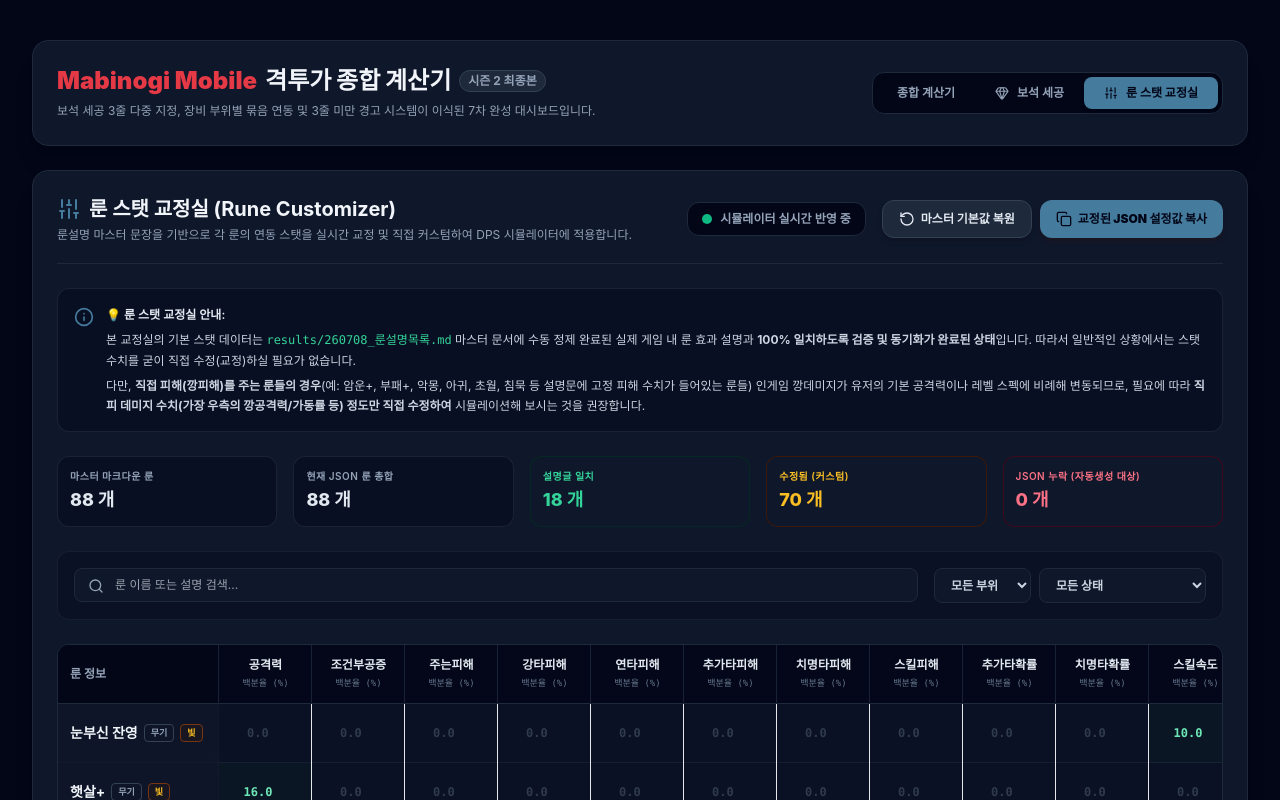
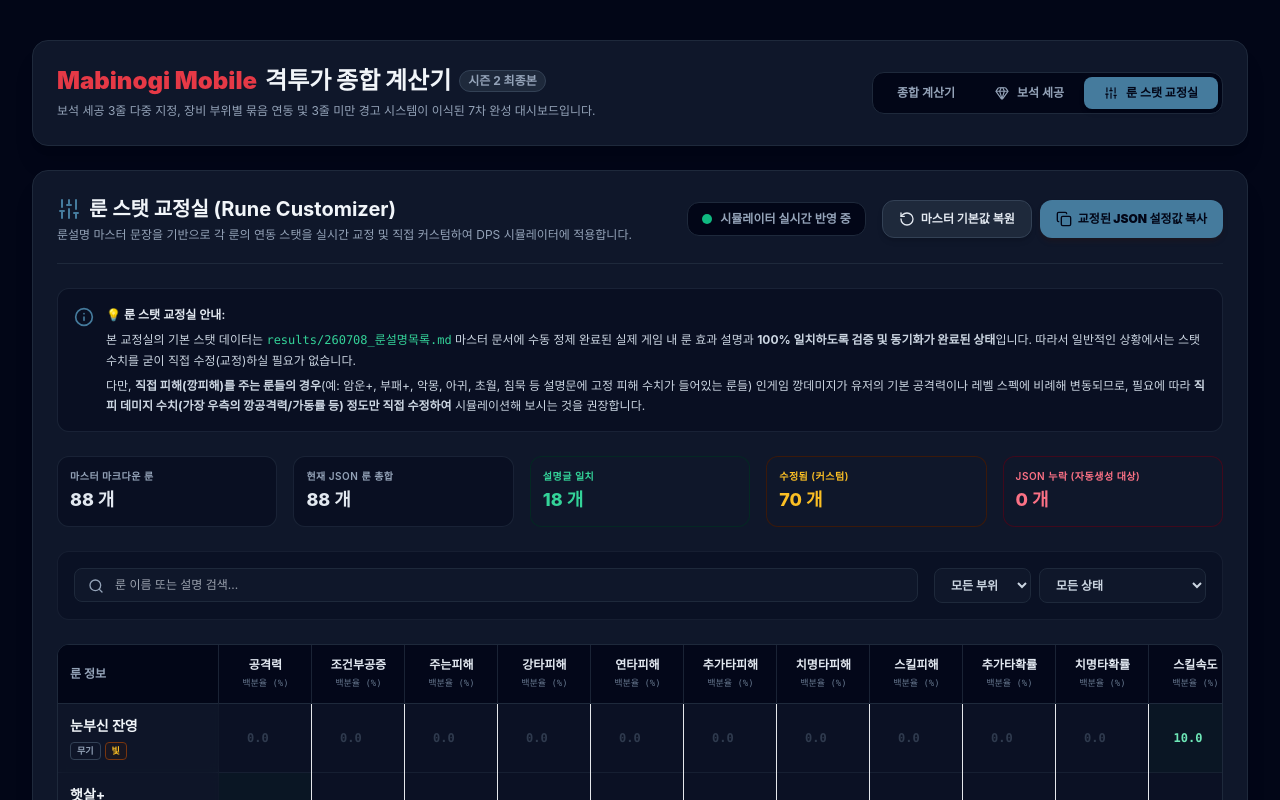
Before and after one commit to PayongaleuL/MobiNogi-fighter-season2, a React (Vite) app: page / in a window 1280 px wide. Both pictures are taken after a click on the button "룬 스탯 교정실". Shown: the top 800 px of the page. Built offline with nearby package versions, Linux system fonts and the light colour scheme.

Commit message:
style: Wrap name and tags vertically to ensure aligned layout in Rune Customizer

```diff
--- a/src/components/RuneAuditDashboard.jsx
+++ b/src/components/RuneAuditDashboard.jsx
@@ -370,17 +370,22 @@
 
                   {/* 룬 정보 열 (Sticky 고정) */}
                   <td className="p-3 sticky left-0 bg-slate-900/90 backdrop-blur-sm z-10 shadow-[4px_0_8px_-4px_rgba(0,0,0,0.5)] border-r border-slate-800/50">
-                    <div className="flex flex-row items-center gap-1.5 flex-wrap">
+                    <div className="flex flex-col gap-1.5 justify-center">
+                      {/* 줄 1: 이름 및 누락 뱃지 */}
+                      <div className="flex flex-row items-center gap-1.5">
                         <span className="text-sm font-bold text-slate-100 whitespace-nowrap">{item.name}</span>
                         {item.status === 'MISSING' && (
                           <span className="px-1.5 py-0.5 rounded text-[9px] font-bold bg-rose-950 text-rose-400 border border-rose-900">
                             누락
                           </span>
                         )}
-                      <span className="px-1.5 py-0.2 bg-slate-850 border border-slate-700 text-slate-400 rounded text-[9px] font-bold">
+                      </div>
+                      {/* 줄 2: 부위 및 속성 뱃지 */}
+                      <div className="flex flex-row items-center gap-1">
+                        <span className="px-1.5 py-0.2 bg-slate-850 border border-slate-700 text-slate-400 rounded text-[9px] font-bold whitespace-nowrap">
                           {item.type}
                         </span>
-                      <span className={`px-1.5 py-0.2 rounded text-[9px] font-bold border ${
+                        <span className={`px-1.5 py-0.2 rounded text-[9px] font-bold border whitespace-nowrap ${
                           item.element === '빛' ? 'bg-amber-950/20 border-amber-900 text-amber-400' :
                           item.element === '어둠' ? 'bg-purple-950/20 border-purple-900 text-purple-400' :
                           item.element === '용' ? 'bg-rose-950/20 border-rose-900 text-rose-400' :
@@ -388,6 +393,7 @@
                         }`}>
                           {item.element}
                         </span>
+                      </div>
                     </div>
                   </td>
 
```
Lines whose indentation alone changed are shown as unchanged.
